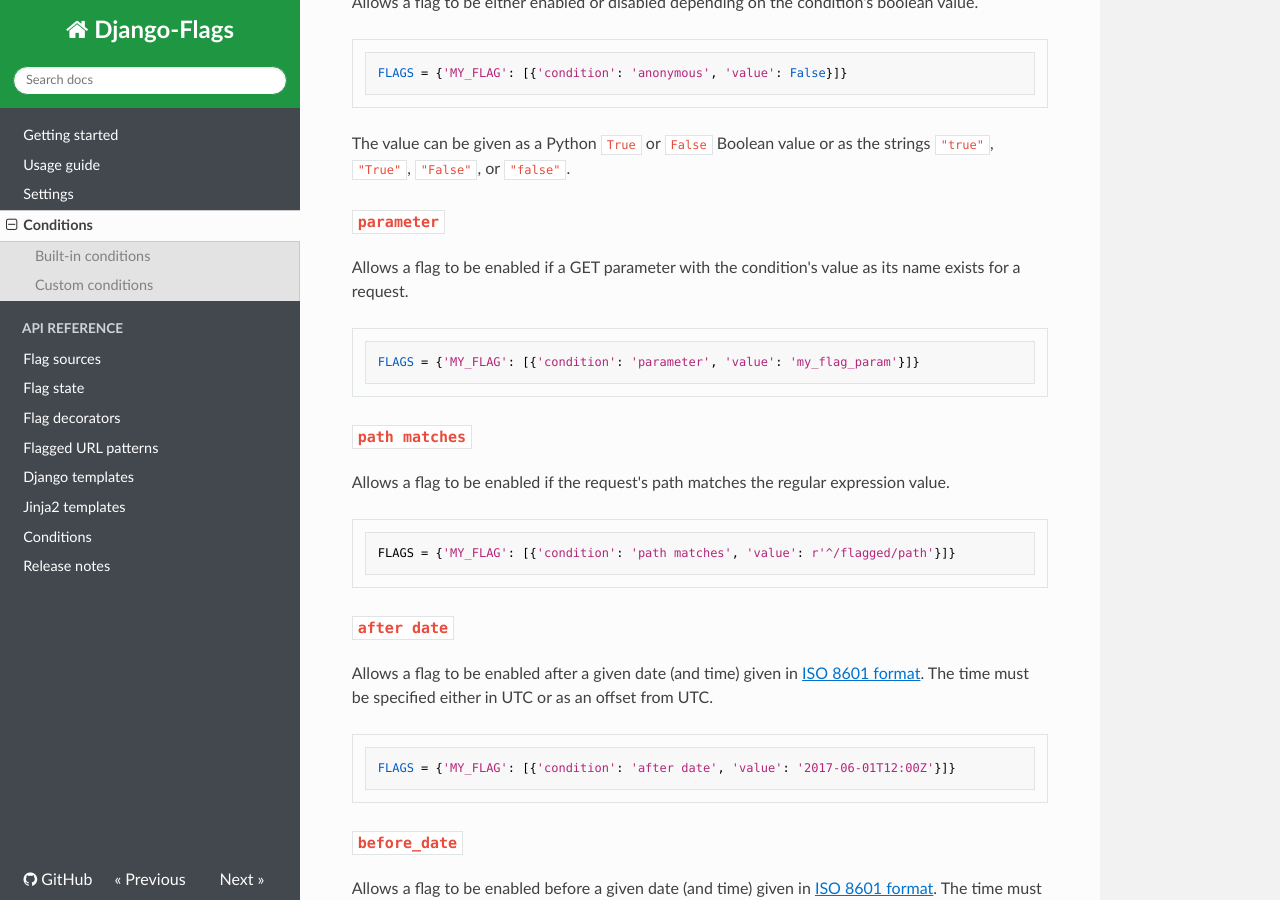
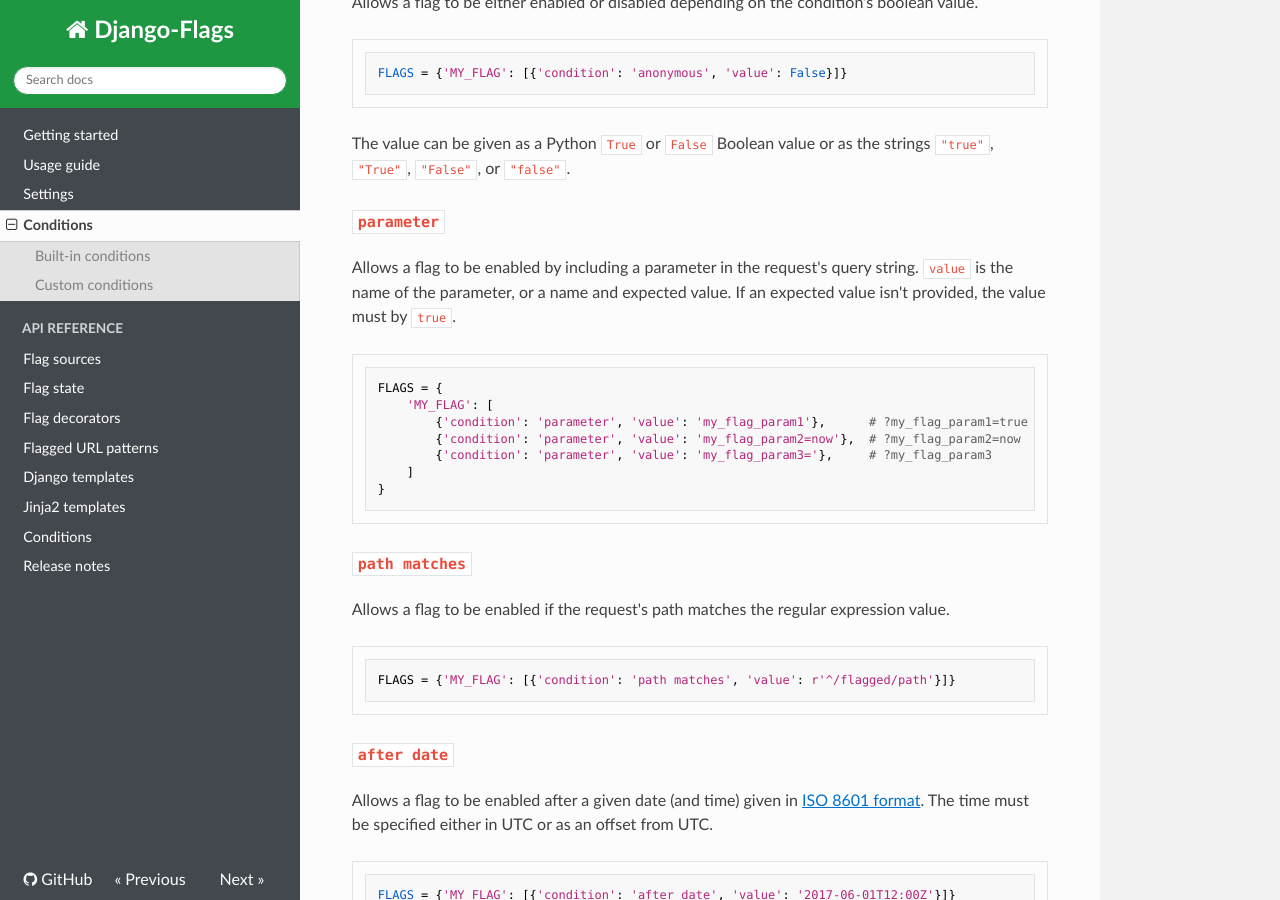
Before and after one commit to cfpb/django-flags, an MkDocs documentation site: the page built from docs/conditions.md, in a window 1280 px wide and 900 px high, scrolled down 802 px. Built offline with MkDocs 1.6.1, drawn with Linux system fonts in a browser that asks for light colours; nearby versions of some CDN libraries; old or Windows-style settings are respelled for this version of MkDocs.

Commit message:
Allow users to provide possible parameter values

````diff
--- a/docs/conditions.md
+++ b/docs/conditions.md
@@ -34,10 +34,16 @@
 
 ### `parameter`
 
-Allows a flag to be enabled if a GET parameter with the condition's value as its name exists for a request.
+Allows a flag to be enabled by including a parameter in the request's query string. `value` is the name of the parameter, or a name and expected value. If an expected value isn't provided, the value must by `true`.
 
 ```python
-FLAGS = {'MY_FLAG': [{'condition': 'parameter', 'value': 'my_flag_param'}]}
+FLAGS = {
+    'MY_FLAG': [
+        {'condition': 'parameter', 'value': 'my_flag_param1'},      # ?my_flag_param1=true
+        {'condition': 'parameter', 'value': 'my_flag_param2=now'},  # ?my_flag_param2=now
+        {'condition': 'parameter', 'value': 'my_flag_param3='},     # ?my_flag_param3
+    ]
+}
 ```
 
 ### `path matches`
````
Also changed, not shown: 2 other files.
